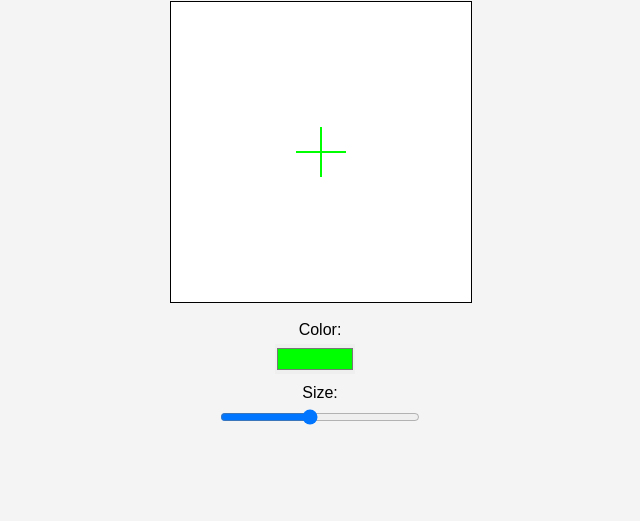
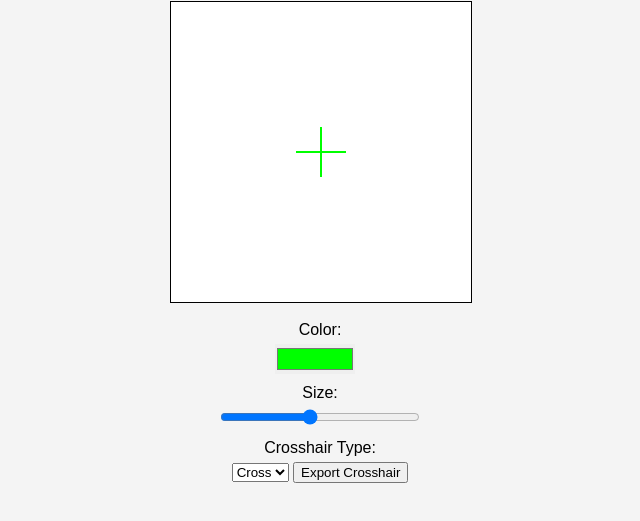
Before and after one commit to letrovos/CustomCrs, a plain HTML site: page index.html in a window 1280 px wide. Shown: the part 79-600 px from the top of the page, without its empty margins (320-960 px from the left). Drawn offline with Linux system fonts and the light colour scheme.

Commit message:
Update index.html

```diff
--- a/index.html
+++ b/index.html
@@ -17,6 +17,15 @@
 
         <label for="size">Size:</label>
         <input type="range" id="sizeSlider" min="10" max="100" value="50">
+
+        <label for="type">Crosshair Type:</label>
+        <select id="typeSelector">
+            <option value="cross">Cross</option>
+            <option value="circle">Circle</option>
+            <option value="dot">Dot</option>
+        </select>
+
+        <button id="exportButton">Export Crosshair</button>
     </div>
     <script src="script.js"></script>
 </body>
```
